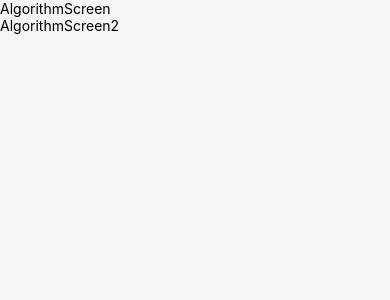
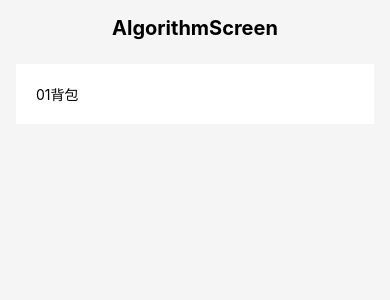
Before and after one commit to zyd806094224/RNHybrid, a React Native app: screen /AlgorithmScreen in a window 390 px wide. Shown: the top 300 px of the page. Built offline with nearby package versions, Linux system fonts and the light colour scheme.

Commit message:
01背包

```diff
--- a/src/screens/AlgorithmScreen.js
+++ b/src/screens/AlgorithmScreen.js
@@ -1,17 +1,101 @@
 import {useEffect} from "react";
-import {View,StyleSheet,Text} from "react-native";
+import {View, StyleSheet, Text, FlatList, TouchableOpacity} from "react-native";
 
 const AlgorithmScreen = ({navigation}) => {
+    const data = _generateData();
+
     useEffect(() => {
 
     }, []);
 
     return (
         <View style={styles.container}>
-            <Text>AlgorithmScreen</Text>
-            <Text>AlgorithmScreen2</Text>
+            <Text style={styles.title}>AlgorithmScreen</Text>
+            <FlatList data={
+                data
+            } renderItem={
+                // ({item}) => _renderItem.call(this, item) //call会立即执行 结尾不需要处理
+                ({item}) => _renderItem.bind(this, item)() //bind并不会立即执行，结尾需要加()
+            } keyExtractor={
+                item => item.id
+            }
+            />
         </View>
     )
+}
+
+function _generateData() {
+    const data = []
+    data.push({
+        id: 1,
+        title: '01背包'
+    })
+    return data
+}
+
+function _renderItem(item) {
+    return (
+        <TouchableOpacity style={styles.item} onPress={_onItemClick.bind(this, item)}>
+            <Text>{item.title}</Text>
+        </TouchableOpacity>
+    )
+}
+
+//策略模式
+const algorithms = {
+    backpack01: (weight, value, W) => {
+        // 01背包算法实现
+        return _process(weight, value, W);
+    }
+    // 可以添加更多算法
+};
+
+function _onItemClick(item) {
+    console.log(JSON.stringify(item))
+    const algorithmHandlers = {
+        1: () => {
+            const weight = [1, 2, 3, 4];
+            const value = [2, 4, 4, 5];
+            const W = 5;
+            let number = algorithms.backpack01(weight, value, W);
+            console.log(number);
+        }
+    };
+
+    const handler = algorithmHandlers[item.id];
+    if (handler) {
+        handler();
+    }
+}
+
+/**
+ *
+ * @param weight
+ * @param value
+ * @param W
+ * @returns {number}
+ */
+function _process(weight, value, W) {
+    if (W === 0) return 0
+    if (weight == null || weight.length === 0) return 0
+    let dp = []
+    for (let j = 0; j <= W; j++) {
+        dp[j] = new Array(weight.length).fill(0)
+    }
+    for (let j = 0; j <= W; j++) {
+        dp[0][j] = (j >= weight[0]) ? value[0] : 0
+    }
+
+    for (let i = 1; i < weight.length; i++) {
+        for (let j = 0; j <= W; j++) {
+            if (weight[i] > j) {
+                dp[i][j] = dp[i - 1][j]
+            } else {
+                dp[i][j] = Math.max(dp[i - 1][j], value[i] + dp[i - 1][j - weight[i]])
+            }
+        }
+    }
+    return dp[weight.length - 1][W]
 }
 
 
@@ -19,7 +103,19 @@ const styles = StyleSheet.create({
     container: {
         flex: 1,
         backgroundColor: '#f5f5f5'
-    }
+    },
+    title: {
+        fontSize: 20,
+        fontWeight: 'bold',
+        textAlign: 'center',
+        marginVertical: 16
+    },
+    item: {
+        backgroundColor: '#fff',
+        padding: 20,
+        marginVertical: 8,
+        marginHorizontal: 16
+    },
 });
 
 export default AlgorithmScreen;
```
